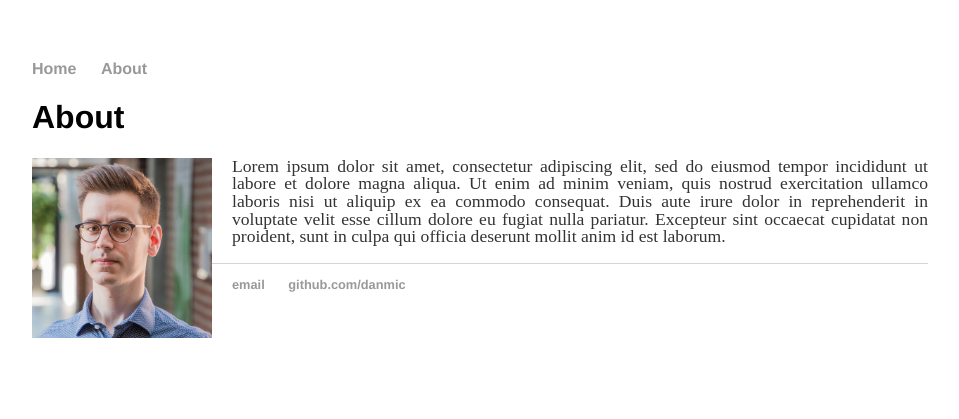
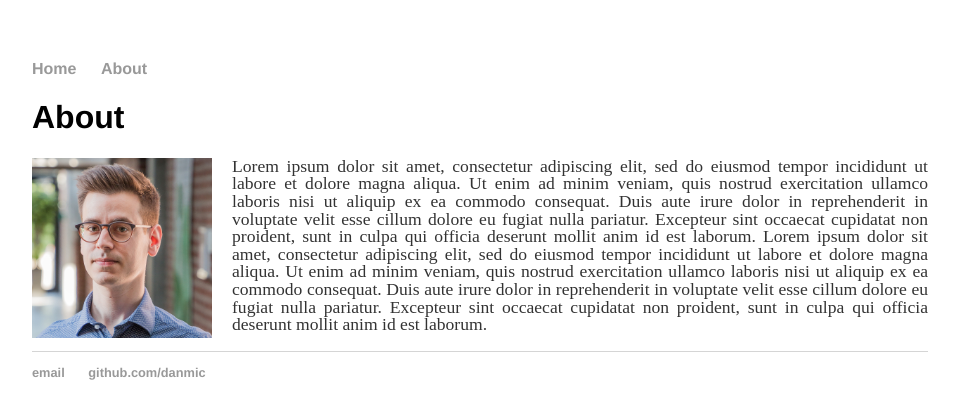
Before and after one commit to danmic/danmic.github.io, a Jekyll site: the page built from about.html, in a window 1280 px wide. Shown: the top 419 px of the page, without its empty margins (160-1119 px from the left). Built offline with Jekyll 4.4.1, drawn with Linux system fonts in a browser that asks for light colours.

```diff
--- a/about.html
+++ b/about.html
@@ -7,6 +7,6 @@
 	<div class="aaaa">
 	<img  id="b" alt="Daniel Michelsanti" src="assets/CV-Photo.jpg" height="200" width="200">
 	<p id="par-bio">
-	 Lorem ipsum dolor sit amet, consectetur adipiscing elit, sed do eiusmod tempor incididunt ut labore et dolore magna aliqua. Ut enim ad minim veniam, quis nostrud exercitation ullamco laboris nisi ut aliquip ex ea commodo consequat. Duis aute irure dolor in reprehenderit in voluptate velit esse cillum dolore eu fugiat nulla pariatur. Excepteur sint occaecat cupidatat non proident, sunt in culpa qui officia deserunt mollit anim id est laborum. </p>
+	 Lorem ipsum dolor sit amet, consectetur adipiscing elit, sed do eiusmod tempor incididunt ut labore et dolore magna aliqua. Ut enim ad minim veniam, quis nostrud exercitation ullamco laboris nisi ut aliquip ex ea commodo consequat. Duis aute irure dolor in reprehenderit in voluptate velit esse cillum dolore eu fugiat nulla pariatur. Excepteur sint occaecat cupidatat non proident, sunt in culpa qui officia deserunt mollit anim id est laborum. Lorem ipsum dolor sit amet, consectetur adipiscing elit, sed do eiusmod tempor incididunt ut labore et dolore magna aliqua. Ut enim ad minim veniam, quis nostrud exercitation ullamco laboris nisi ut aliquip ex ea commodo consequat. Duis aute irure dolor in reprehenderit in voluptate velit esse cillum dolore eu fugiat nulla pariatur. Excepteur sint occaecat cupidatat non proident, sunt in culpa qui officia deserunt mollit anim id est laborum.</p>
 	</div>
 </div><!-- /.blurb -->
```
